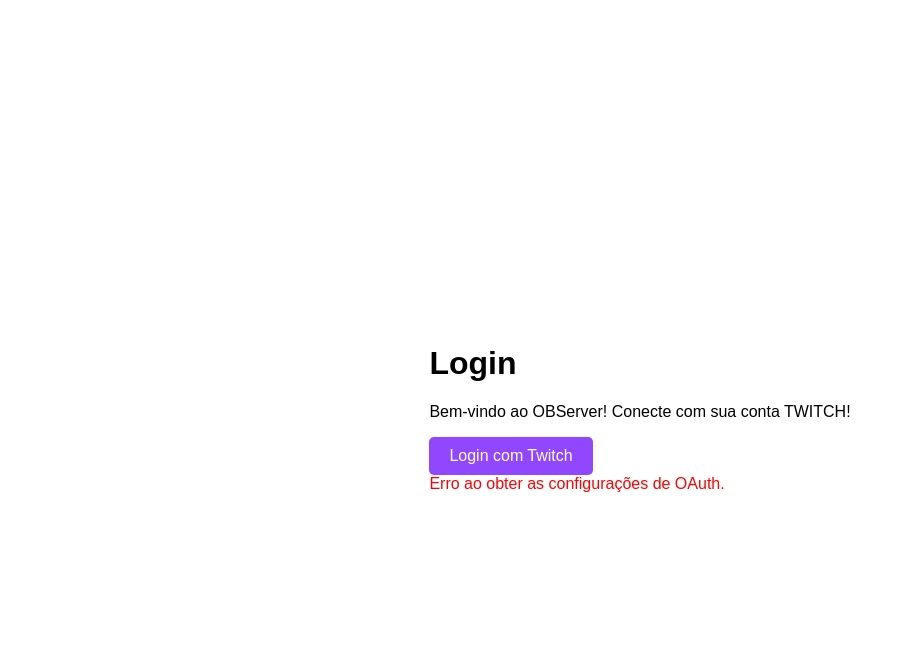
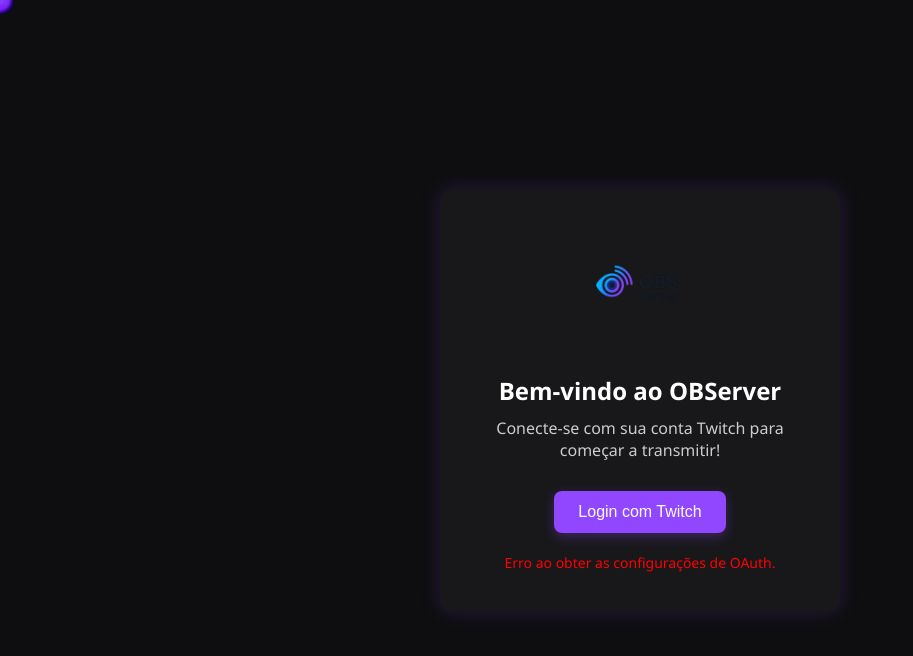
Before and after one commit to BrunoPdOliveir4/OBS_InteractiveScreen, a website: page public/login.html in a window 1280 px wide. Both pictures are taken after a click on the button "Login com Twitch". Shown: the whole page, without its empty margins (0-913 px from the left). Drawn offline with Linux system fonts and the light colour scheme; no server answers.

Commit message:
chore: add logo and improve login screen

```diff
--- a/package.json
+++ b/package.json
@@ -22,6 +22,7 @@
     "axios": "^1.9.0",
     "dotenv": "^16.5.0",
     "express": "^5.1.0",
+    "jest": "^29.7.0",
     "mongoose": "^8.14.1",
     "socket.io": "^4.8.1",
     "uuid": "^11.1.0"
--- a/public/login.html
+++ b/public/login.html
@@ -8,11 +8,15 @@
 </head>
 <body>
   <div id="container">
-    <h1>Login</h1>
-    <p>Bem-vindo ao OBServer! Conecte com sua conta TWITCH!</p>
+    <div class="logo">
+      <img src="./images/OBS-server.png" alt="">
+    </div>
+    <h1>Bem-vindo ao OBServer</h1>
+    <p>Conecte-se com sua conta Twitch para começar a transmitir!</p>
     <button id="login-button">Login com Twitch</button>
     <div id="error-message" style="color: red;"></div>
   </div>
+  <canvas id="mouse-trail"></canvas>
   <script type="module" src="./scripts/login.js"></script>
 </body>
 </html>
--- a/public/scripts/login.js
+++ b/public/scripts/login.js
@@ -4,6 +4,14 @@
 
 const urlParams = new URLSearchParams(window.location.search);
 const code = urlParams.get('code');
+const canvas = document.getElementById('mouse-trail');
+const ctx = canvas.getContext('2d');
+
+canvas.width = window.innerWidth;
+canvas.height = window.innerHeight;
+
+let particles = [];
+
 fetch('/get-oauth-info')
       .then(response => response.json())
       .then(data => {
@@ -43,3 +51,48 @@
       .catch(err => {
         errorMessage.textContent = 'Erro ao obter as configurações de OAuth.';
       });
+
+
+window.addEventListener('resize', () => {
+  canvas.width = window.innerWidth;
+  canvas.height = window.innerHeight;
+});
+
+document.addEventListener('mousemove', (e) => {
+  for (let i = 0; i < 3; i++) {
+    particles.push({
+      x: e.clientX,
+      y: e.clientY,
+      alpha: 1,
+      radius: Math.random() * 4 + 2,
+      dx: (Math.random() - 0.5) * 2,
+      dy: (Math.random() - 0.5) * 2
+    });
+  }
+});
+
+function animate() {
+  ctx.fillStyle = 'rgba(14,14,16,0)';
+  ctx.fillRect(0, 0, canvas.width, canvas.height);
+
+  particles.forEach((p, i) => {
+    p.x += p.dx;
+    p.y += p.dy;
+    p.alpha -= 0.02;
+
+    if (p.alpha <= 0) {
+      particles.splice(i, 1);
+    } else {
+      ctx.beginPath();
+      ctx.arc(p.x, p.y, p.radius, 0, Math.PI * 2);
+      ctx.fillStyle = `rgba(145,70,255,${p.alpha})`;
+      ctx.shadowColor = '#9146FF';
+      ctx.shadowBlur = 10;
+      ctx.fill();
+    }
+  });
+
+  requestAnimationFrame(animate);
+}
+
+animate();
--- a/public/styles/login.css
+++ b/public/styles/login.css
@@ -1,20 +1,76 @@
+* {
+    margin: 0;
+    padding: 0;
+    box-sizing: border-box;
+}
+
 body {
-    font-family: sans-serif;
+    background-color: #0e0e10;
+    font-family: 'Segoe UI', Tahoma, Geneva, Verdana, sans-serif;
     display: flex;
     justify-content: center;
     align-items: center;
     height: 100vh;
-    flex-direction: column;
+    color: #ffffff;
 }
+
+#container {
+    position: relative;
+    z-index: 2;
+    text-align: center;
+    padding: 40px;
+    background-color: #18181b;
+    border-radius: 12px;
+    box-shadow: 0 0 20px rgba(145, 70, 255, 0.2);
+    max-width: 400px;
+    width: 90%;
+  }
+
+.logo img {
+    max-width: 120px;
+    margin-bottom: 20px;
+}
+
+h1 {
+    font-size: 24px;
+    margin-bottom: 10px;
+}
+
+p {
+    margin-bottom: 30px;
+    color: #cccccc;
+}
+
 button {
-    padding: 10px 20px;
+    padding: 12px 24px;
     font-size: 16px;
-    background-color: #9146FF;
+    background-color: #9146ff;
     color: white;
     border: none;
-    border-radius: 5px;
+    border-radius: 8px;
     cursor: pointer;
+    transition: background-color 0.3s ease, transform 0.2s ease;
+    box-shadow: 0 4px 12px rgba(145, 70, 255, 0.3);
 }
+
 button:hover {
-    background-color: #772CE8;
+    background-color: #772ce8;
+    transform: translateY(-2px);
 }
+
+#error-message {
+    color: #ff4d4d;
+    margin-top: 20px;
+    font-size: 14px;
+}
+
+#mouse-trail {
+    background-color: #0e0e10;
+    position: fixed;
+    top: 0;
+    left: 0;
+    pointer-events: none;
+    width: 100vw;
+    height: 100vh;
+    z-index: 1;
+}
```
Also changed, not shown: public/profile.html (+1 -0 lines), public/styles/profile.css (+8 -0 lines), public/images/OBS-server.png (added), 1 other file.
